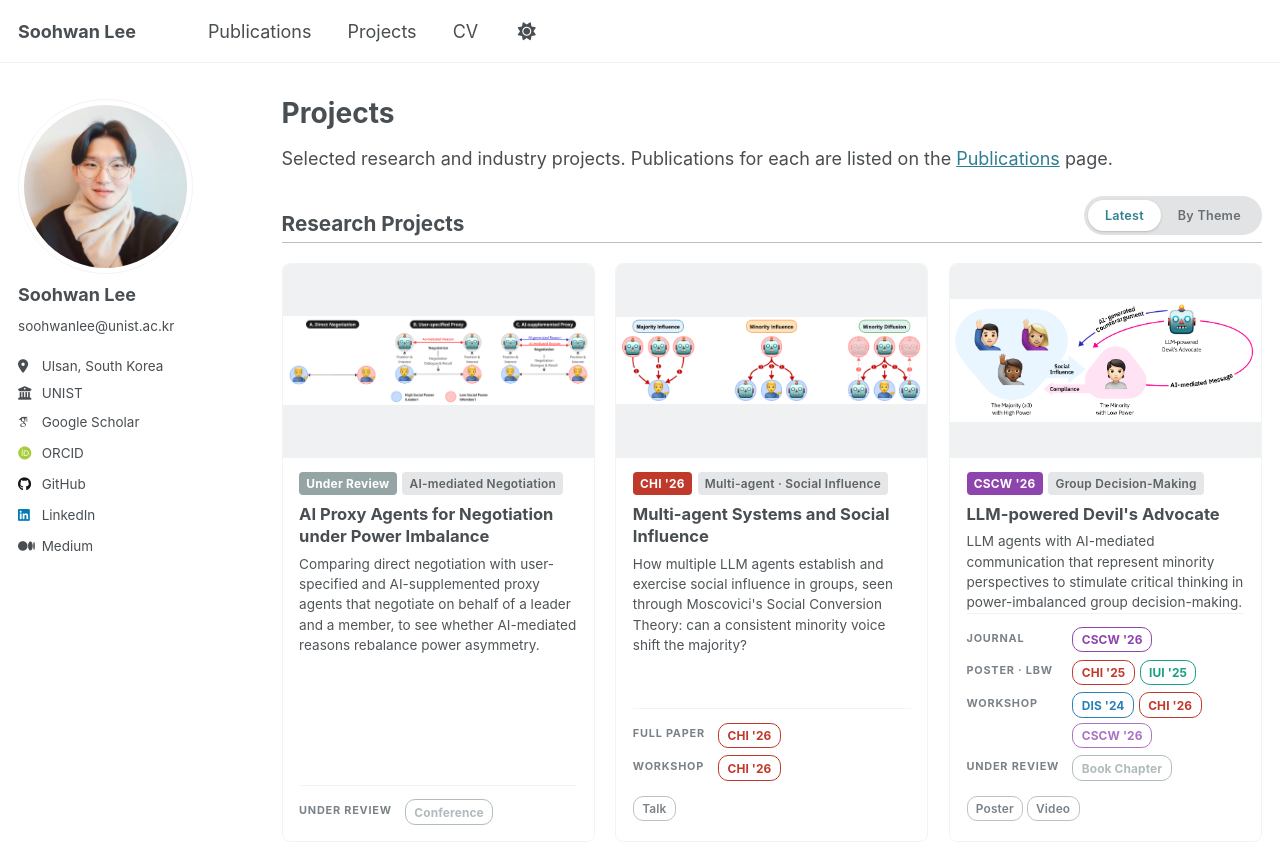
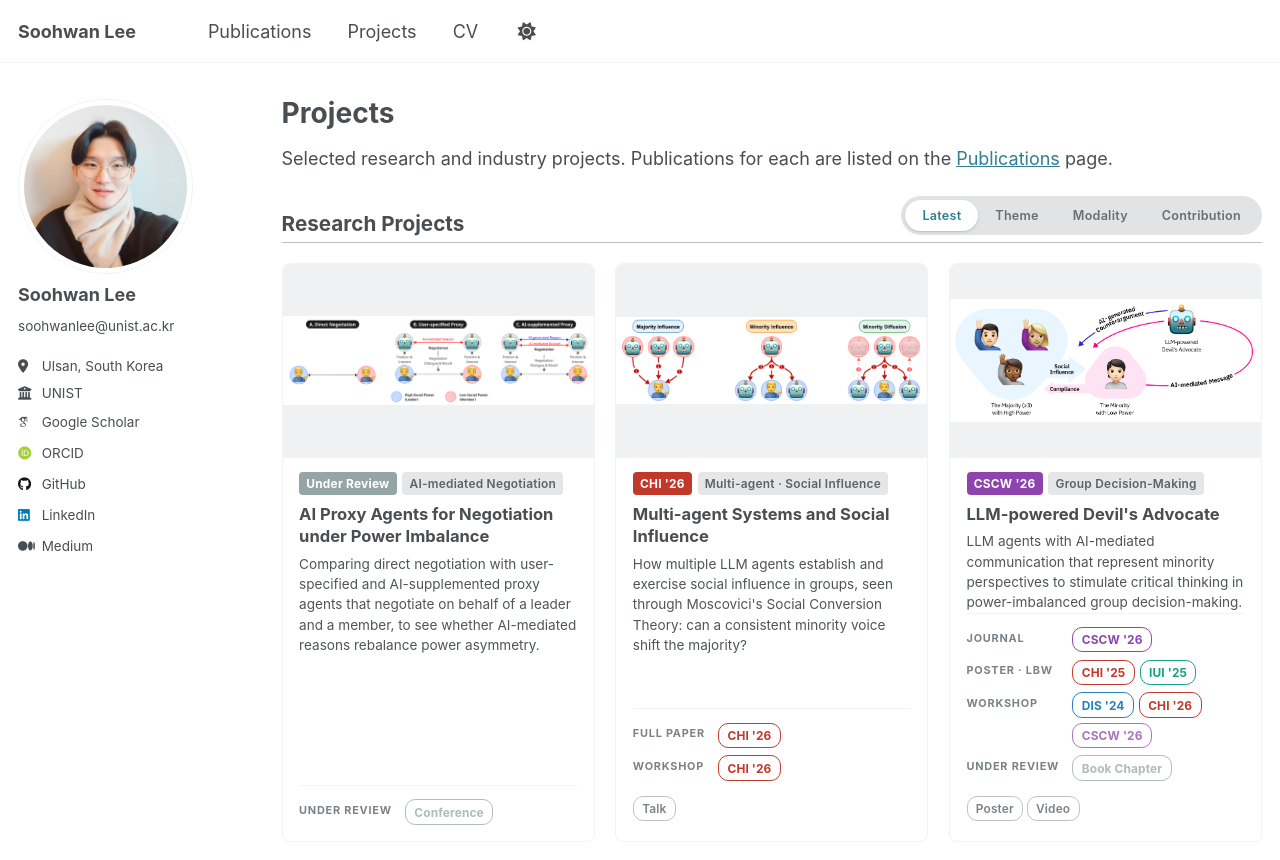
Before and after one commit to Soohwan-Lee/soohwan-lee.github.io, a Jekyll site: the page built from _pages/portfolio.md, in a window 1280 px wide and 900 px high, cut to the strip 0-860 px from the top of the window. Built offline with Jekyll 4.4.1, drawn with Linux system fonts in a browser that asks for light colours; some web fonts are replaced; part of the change alters nothing that is shown.

Commit message:
projects: Theme / Modality / Contribution grouping views
Co-Authored-By: Claude Fable 5.1 <noreply@anthropic.com>

```diff
--- a/_pages/portfolio.md
+++ b/_pages/portfolio.md
@@ -23,11 +23,16 @@ Selected research and industry projects. Publications for each are listed on the
      Badges:  same as Publications page — badge-chi / badge-cscw / badge-dis /
               badge-iui / badge-journal / badge-thesis / badge-domestic / badge-review
      Links:   <a class="pub-link" href="URL">Code</a>
-     Research cards need two attributes for the Latest / By Theme toggle:
-       <article class="proj-card" data-theme="minority" data-year="2026">
-       Themes (see THEMES in the script at the bottom of this file):
-         influence / minority / gx / reflective / nonverbal / gesture
-       "Latest" sorts by data-year (newest first; ties keep file order).
+     Research cards carry four attributes for the view toggle
+     (Latest / Theme / Modality / Contribution):
+       <article class="proj-card" data-theme="gcai" data-modality="llm"
+                data-contrib="empirical" data-year="2026">
+       theme    : gcai / embodied / collab
+       modality : llm / body / hand / theory
+       contrib  : empirical / system / theory / design
+     Group titles, order and descriptions live in VIEWS in the script at
+     the bottom of this file. "Latest" sorts by data-year (newest first;
+     ties keep file order).
 
      Related papers, grouped by type (one row per type, one pill per paper):
        <dl class="proj-papers">
@@ -43,13 +48,15 @@ Selected research and industry projects. Publications for each are listed on the
 <div class="pub-toggle proj-toggle" role="tablist" aria-label="Project view">
 <span class="pub-toggle__slider" aria-hidden="true"></span>
 <button type="button" role="tab" class="pub-toggle__btn is-active" data-view="latest" aria-selected="true">Latest</button>
-<button type="button" role="tab" class="pub-toggle__btn" data-view="theme" aria-selected="false">By Theme</button>
+<button type="button" role="tab" class="pub-toggle__btn" data-view="theme" aria-selected="false">Theme</button>
+<button type="button" role="tab" class="pub-toggle__btn" data-view="modality" aria-selected="false">Modality</button>
+<button type="button" role="tab" class="pub-toggle__btn" data-view="contrib" aria-selected="false">Contribution</button>
 </div>
 </div>
 
 <div class="proj-grid" id="research-grid">
 
-<article class="proj-card" data-theme="minority" data-year="2026">
+<article class="proj-card" data-theme="gcai" data-modality="llm" data-contrib="empirical" data-year="2026">
 <div class="proj-card__thumb"><img src="/files/AI-mediated-Negotiation.png" alt="AI-mediated negotiation with proxy agents"></div>
 <div class="proj-card__body">
 <div class="proj-card__meta"><span class="pub-badge badge-review">Under Review</span><span class="proj-tag">AI-mediated Negotiation</span></div>
@@ -61,7 +68,7 @@ Selected research and industry projects. Publications for each are listed on the
 </div>
 </article>
 
-<article class="proj-card" data-theme="influence" data-year="2026">
+<article class="proj-card" data-theme="gcai" data-modality="llm" data-contrib="empirical" data-year="2026">
 <a class="proj-card__thumb" href="https://doi.org/10.1145/3772318.3790385"><img src="/files/multiagent-influence.png" alt="Multi-agent social influence"></a>
 <div class="proj-card__body">
 <div class="proj-card__meta"><span class="pub-badge badge-chi">CHI '26</span><span class="proj-tag">Multi-agent · Social Influence</span></div>
@@ -75,7 +82,7 @@ Selected research and industry projects. Publications for each are listed on the
 </div>
 </article>
 
-<article class="proj-card" data-theme="minority" data-year="2026">
+<article class="proj-card" data-theme="gcai" data-modality="llm" data-contrib="system" data-year="2026">
 <a class="proj-card__thumb" href="https://arxiv.org/abs/2606.31762"><img src="/files/devil.png" alt="LLM-powered devil's advocate"></a>
 <div class="proj-card__body">
 <div class="proj-card__meta"><span class="pub-badge badge-cscw">CSCW '26</span><span class="proj-tag">Group Decision-Making</span></div>
@@ -91,7 +98,7 @@ Selected research and industry projects. Publications for each are listed on the
 </div>
 </article>
 
-<article class="proj-card" data-theme="reflective" data-year="2026">
+<article class="proj-card" data-theme="collab" data-modality="llm" data-contrib="system" data-year="2026">
 <a class="proj-card__thumb" href="https://dl.acm.org/doi/10.1145/3800645.3812859"><img src="/files/augmentairy.png" alt="Augmentiary reflective journaling interface"></a>
 <div class="proj-card__body">
 <div class="proj-card__meta"><span class="pub-badge badge-dis">DIS '26</span><span class="proj-tag">Reflective Journaling</span></div>
@@ -103,7 +110,7 @@ Selected research and industry projects. Publications for each are listed on the
 </div>
 </article>
 
-<article class="proj-card" data-theme="gx" data-year="2025">
+<article class="proj-card" data-theme="gcai" data-modality="theory" data-contrib="theory" data-year="2025">
 <a class="proj-card__thumb" href="https://doi.org/10.1145/3715668.3736348"><img src="/files/gx.png" alt="Group Experience (GX) for group-centered AI"></a>
 <div class="proj-card__body">
 <div class="proj-card__meta"><span class="pub-badge badge-dis">DIS '25 Companion</span><span class="proj-tag">Group-Centered AI</span></div>
@@ -116,7 +123,7 @@ Selected research and industry projects. Publications for each are listed on the
 </div>
 </article>
 
-<article class="proj-card" data-theme="nonverbal" data-year="2024">
+<article class="proj-card" data-theme="embodied" data-modality="body" data-contrib="system" data-year="2024">
 <a class="proj-card__thumb" href="https://doi.org/10.1145/3643834.3661568"><img src="/files/groupDance.png" alt="Vision-based group dance support"></a>
 <div class="proj-card__body">
 <div class="proj-card__meta"><span class="pub-badge badge-dis">DIS '24</span><span class="proj-tag">Embodied Interaction</span></div>
@@ -130,7 +137,7 @@ Selected research and industry projects. Publications for each are listed on the
 </div>
 </article>
 
-<article class="proj-card" data-theme="nonverbal" data-year="2022">
+<article class="proj-card" data-theme="embodied" data-modality="hand" data-contrib="system" data-year="2022">
 <a class="proj-card__thumb" href="https://unist.dcollection.net/srch/srchDetail/200000604178"><img src="/files/neas.png" alt="Gesture-to-emoji system"></a>
 <div class="proj-card__body">
 <div class="proj-card__meta"><span class="pub-badge badge-thesis">Thesis</span><span class="proj-tag">Non-verbal Communication</span></div>
@@ -144,7 +151,7 @@ Selected research and industry projects. Publications for each are listed on the
 </div>
 </article>
 
-<article class="proj-card" data-theme="gesture" data-year="2021">
+<article class="proj-card" data-theme="embodied" data-modality="hand" data-contrib="design" data-year="2021">
 <a class="proj-card__thumb is-cover" href="https://www.youtube.com/watch?v=wwqpLr2ziqo"><img src="/files/counterfunctional.jpg" alt="Counterfunctional music player"></a>
 <div class="proj-card__body">
 <div class="proj-card__meta"><span class="pub-badge badge-domestic">HCI Korea '21</span><span class="proj-tag">Critical Design</span></div>
@@ -157,7 +164,7 @@ Selected research and industry projects. Publications for each are listed on the
 </div>
 </article>
 
-<article class="proj-card" data-theme="gesture" data-year="2021">
+<article class="proj-card" data-theme="embodied" data-modality="hand" data-contrib="design" data-year="2021">
 <a class="proj-card__thumb is-cover" href="https://youtu.be/mEOxsTnaVDY"><img src="/files/gayageum.jpeg" alt="InkStrings gayageum visualization"></a>
 <div class="proj-card__body">
 <div class="proj-card__meta"><span class="pub-badge badge-domestic">KSDS '21</span><span class="proj-tag">Interactive Media Art</span></div>
@@ -170,7 +177,7 @@ Selected research and industry projects. Publications for each are listed on the
 </div>
 </article>
 
-<article class="proj-card" data-theme="gesture" data-year="2020">
+<article class="proj-card" data-theme="embodied" data-modality="hand" data-contrib="empirical" data-year="2020">
 <a class="proj-card__thumb" href="/files/handPaper.pdf"><img src="/files/hand.PNG" alt="Hand gesture workload in VR"></a>
 <div class="proj-card__body">
 <div class="proj-card__meta"><span class="proj-tag">VR Interaction</span></div>
@@ -180,7 +187,7 @@ Selected research and industry projects. Publications for each are listed on the
 </div>
 </article>
 
-<article class="proj-card" data-theme="gesture" data-year="2020">
+<article class="proj-card" data-theme="embodied" data-modality="hand" data-contrib="system" data-year="2020">
 <a class="proj-card__thumb" href="https://doi.org/10.1145/3313831.3376778"><img src="/files/nailz.png" alt="Nailz touch-sensitive nails"></a>
 <div class="proj-card__body">
 <div class="proj-card__meta"><span class="pub-badge badge-chi">CHI '20</span><span class="proj-tag">Wearable Input</span></div>
@@ -194,7 +201,7 @@ Selected research and industry projects. Publications for each are listed on the
 
 </div>
 
-<div class="proj-bytheme" id="research-bytheme" hidden></div>
+<div class="proj-grouped" id="research-grouped" hidden></div>
 
 ## Industry Projects
 
@@ -270,65 +277,91 @@ Selected research and industry projects. Publications for each are listed on the
   var page = document.querySelector('.proj-page');
   if (!page) return;
 
-  /* Theme groups shown in "By Theme" view, in this order. */
-  var THEMES = [
-    { key: 'influence',  title: 'AI Social Influence',
-      desc: 'How AI agents exert normative and informational influence in groups' },
-    { key: 'minority',   title: 'Minority Support in Power-Imbalanced Groups',
-      desc: 'AI-mediated counterargument, mediation, and proxies that protect minority views' },
-    { key: 'gx',         title: 'Group-centered AI & GX',
-      desc: 'Extending human-centered AI beyond the individual to Group Experience' },
-    { key: 'reflective', title: 'Reflective Interfaces',
-      desc: 'LLM feedback and visualizations that support reflection and meaning-making' },
-    { key: 'nonverbal',  title: 'Group Coordination & Non-verbal Communication',
-      desc: 'Vision-based systems that support synchrony and expression in groups' },
-    { key: 'gesture',    title: 'Gesture & Novel Input',
-      desc: 'Mid-air gestures, wearable sensing, and critical / media-art explorations' }
-  ];
+  /* Grouped views. Each view reads one data-* attribute from the cards and
+     shows the groups below, in this order. Empty groups are skipped. */
+  var VIEWS = {
+    theme: { attr: 'data-theme', groups: [
+      { key: 'gcai', title: 'Group-Centered AI',
+        desc: 'Ph.D. research line: how AI reshapes social influence, minority voices, and group experience in collective decision-making' },
+      { key: 'embodied', title: 'Embodied & Gestural Interaction',
+        desc: 'Vision-based feedback, mid-air gestures, and wearable sensing for expressive and coordinated interaction' },
+      { key: 'collab', title: 'Collaborative Projects',
+        desc: 'Lab projects I contributed to as a co-author' }
+    ]},
+    modality: { attr: 'data-modality', groups: [
+      { key: 'llm', title: 'LLM Agents & Conversational AI',
+        desc: 'Multi-agent systems, AI proxies, and LLM-generated feedback in group settings' },
+      { key: 'body', title: 'Body Movement',
+        desc: 'Camera-based pose estimation for group synchrony and performance feedback' },
+      { key: 'hand', title: 'Hand Gesture & Touch',
+        desc: 'Mid-air gestures, hand tracking, and on-body touch input' },
+      { key: 'theory', title: 'Theory & Frameworks',
+        desc: 'Conceptual work without a specific input modality' }
+    ]},
+    contrib: { attr: 'data-contrib', groups: [
+      { key: 'empirical', title: 'Empirical Studies',
+        desc: 'Controlled experiments and user studies on how people respond to AI and interfaces' },
+      { key: 'system', title: 'Systems & Artifacts',
+        desc: 'Novel interactive systems and sensing prototypes, usually with an evaluation' },
+      { key: 'theory', title: 'Theory & Frameworks',
+        desc: 'Concepts and frameworks that reframe how we design AI for groups' },
+      { key: 'design', title: 'Critical Design & Media Art',
+        desc: 'Provocative objects and installations that explore interaction through making' }
+    ]}
+  };
 
   var grid = document.getElementById('research-grid');
-  var byTheme = document.getElementById('research-bytheme');
-  if (!grid || !byTheme) return;
+  var grouped = document.getElementById('research-grouped');
+  if (!grid || !grouped) return;
 
-  var cards = Array.prototype.slice.call(grid.querySelectorAll('.proj-card'));
-  var fileOrder = cards.slice();
-
+  var fileOrder = Array.prototype.slice.call(grid.querySelectorAll('.proj-card'));
   function yearOf(el) { return parseInt(el.getAttribute('data-year') || '0', 10); }
 
-  /* Build the theme sections once; cards are moved between views, not cloned. */
-  var themeGrids = {};
-  THEMES.forEach(function (t) {
-    var members = fileOrder.filter(function (c) { return c.getAttribute('data-theme') === t.key; });
-    if (!members.length) return;
-    var section = document.createElement('section');
-    section.className = 'proj-theme';
-    var head = document.createElement('div');
-    head.className = 'proj-theme__head';
-    head.innerHTML = '<h3 class="proj-theme__title">' + t.title +
-      ' <span class="proj-theme__count">' + members.length + '</span></h3>' +
-      (t.desc ? '<p class="proj-theme__desc">' + t.desc + '</p>' : '');
-    var g = document.createElement('div');
-    g.className = 'proj-grid';
-    section.appendChild(head);
-    section.appendChild(g);
-    byTheme.appendChild(section);
-    themeGrids[t.key] = g;
-  });
+  /* Build each view's sections once (lazily); cards are moved, not cloned. */
+  var built = {};
+  function buildView(name) {
+    var view = VIEWS[name];
+    var wrap = document.createElement('div');
+    wrap.className = 'proj-view';
+    var grids = {};
+    view.groups.forEach(function (g) {
+      var members = fileOrder.filter(function (c) { return c.getAttribute(view.attr) === g.key; });
+      if (!members.length) return;
+      var section = document.createElement('section');
+      section.className = 'proj-theme';
+      var head = document.createElement('div');
+      head.className = 'proj-theme__head';
+      head.innerHTML = '<h3 class="proj-theme__title">' + g.title +
+        ' <span class="proj-theme__count">' + members.length + '</span></h3>' +
+        (g.desc ? '<p class="proj-theme__desc">' + g.desc + '</p>' : '');
+      var gr = document.createElement('div');
+      gr.className = 'proj-grid';
+      section.appendChild(head);
+      section.appendChild(gr);
+      wrap.appendChild(section);
+      grids[g.key] = gr;
+    });
+    grouped.appendChild(wrap);
+    built[name] = { wrap: wrap, grids: grids, attr: view.attr };
+    return built[name];
+  }
 
   function showLatest() {
     fileOrder.slice().sort(function (a, b) { return yearOf(b) - yearOf(a); })
       .forEach(function (c) { grid.appendChild(c); });
     grid.hidden = false;
-    byTheme.hidden = true;
+    grouped.hidden = true;
   }
 
-  function showByTheme() {
+  function showGrouped(name) {
+    var v = built[name] || buildView(name);
+    Object.keys(built).forEach(function (k) { built[k].wrap.hidden = (k !== name); });
     fileOrder.forEach(function (c) {
-      var g = themeGrids[c.getAttribute('data-theme')];
+      var g = v.grids[c.getAttribute(v.attr)];
       if (g) g.appendChild(c); else grid.appendChild(c);
     });
     grid.hidden = true;
-    byTheme.hidden = false;
+    grouped.hidden = false;
   }
 
   var toggle = page.querySelector('.proj-toggle');
@@ -343,7 +376,8 @@ Selected research and industry projects. Publications for each are listed on the
   }
 
   function show(view) {
-    if (view === 'theme') showByTheme(); else showLatest();
+    if (view !== 'latest' && !VIEWS[view]) view = 'latest';
+    if (view === 'latest') showLatest(); else showGrouped(view);
     Array.prototype.forEach.call(buttons, function (b) {
       var on = b.getAttribute('data-view') === view;
       b.classList.toggle('is-active', on);
```
